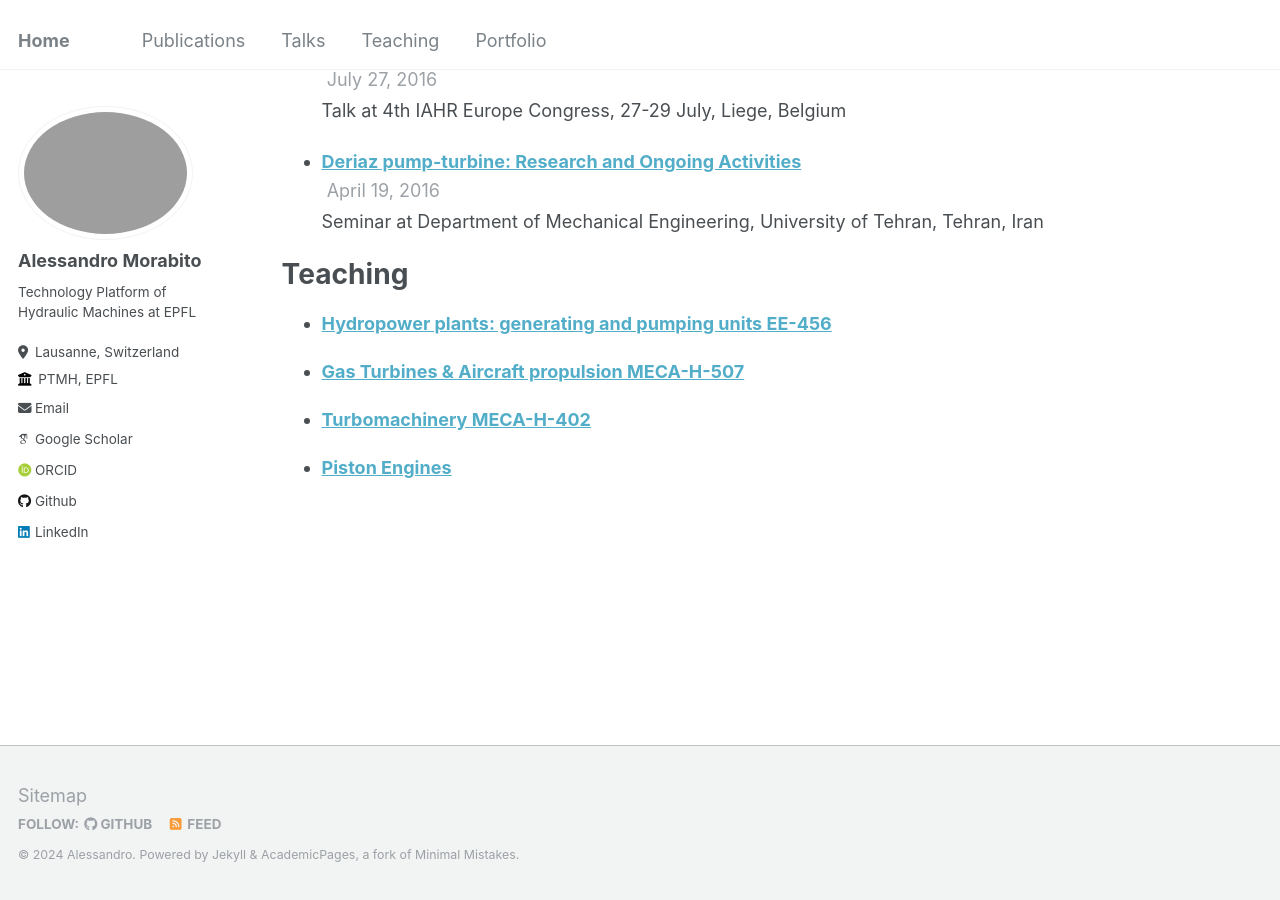
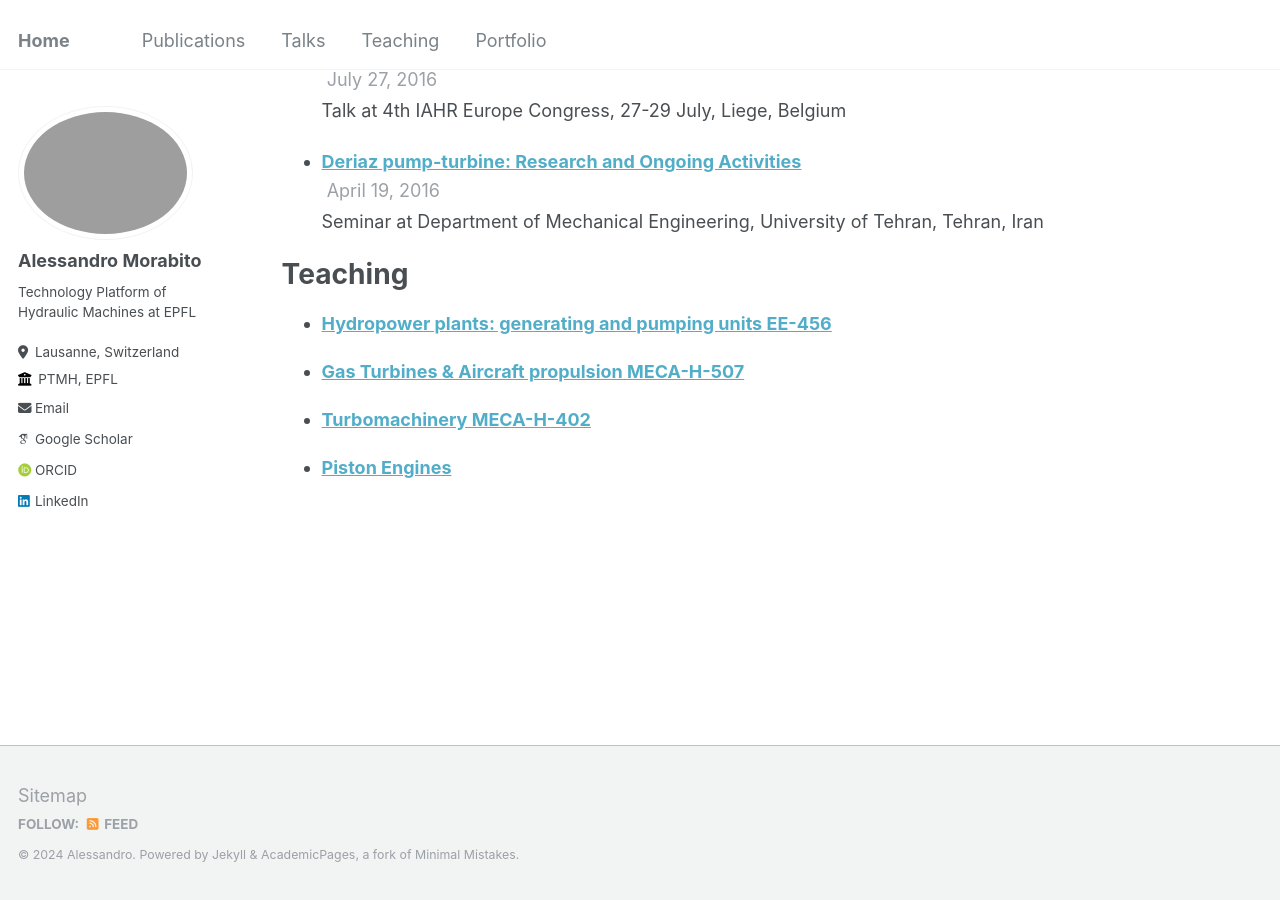
Before and after one commit to morabito-a/info, a Jekyll site: the page built from _pages/about.md, in a window 1280 px wide and 900 px high, scrolled down 4626 px. Built offline with Jekyll 4.4.1, drawn with Linux system fonts in a browser that asks for light colours; some web fonts are replaced.

Commit message:
Update _config.yml

```diff
--- a/_config.yml
+++ b/_config.yml
@@ -42,7 +42,7 @@ author:
   bitbucket        : # Username - Update with your username on the site
   codepen          : # Username
   dribbble         : # Username
-  github           : "morabito-a"
+  github           : # "morabito-a"
   kaggle           : # Username
   stackoverflow    : # User number or user number and name (i.e., use "1" or "1/jeff-atwood")
 
```
